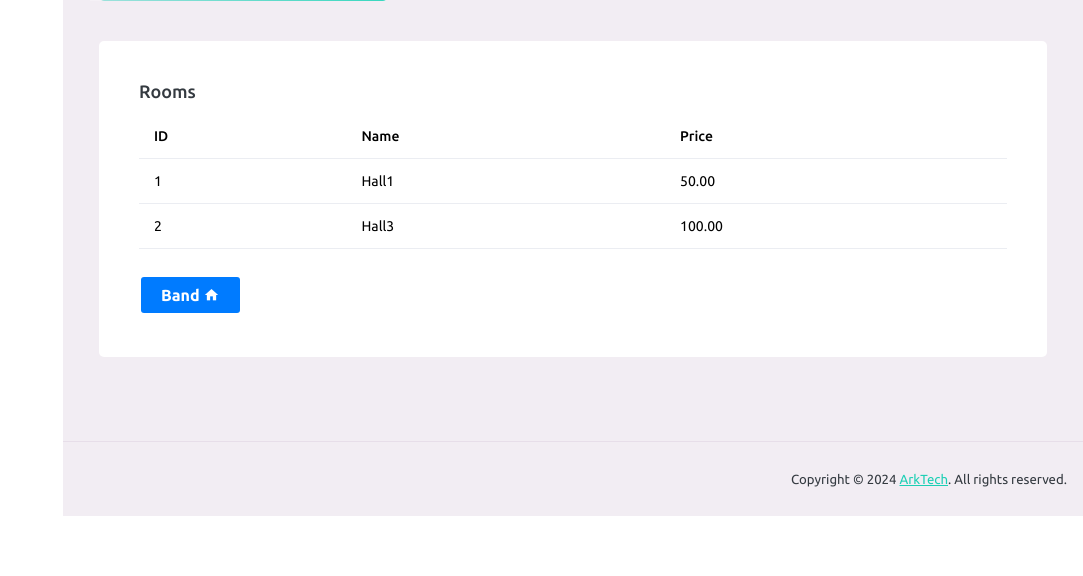
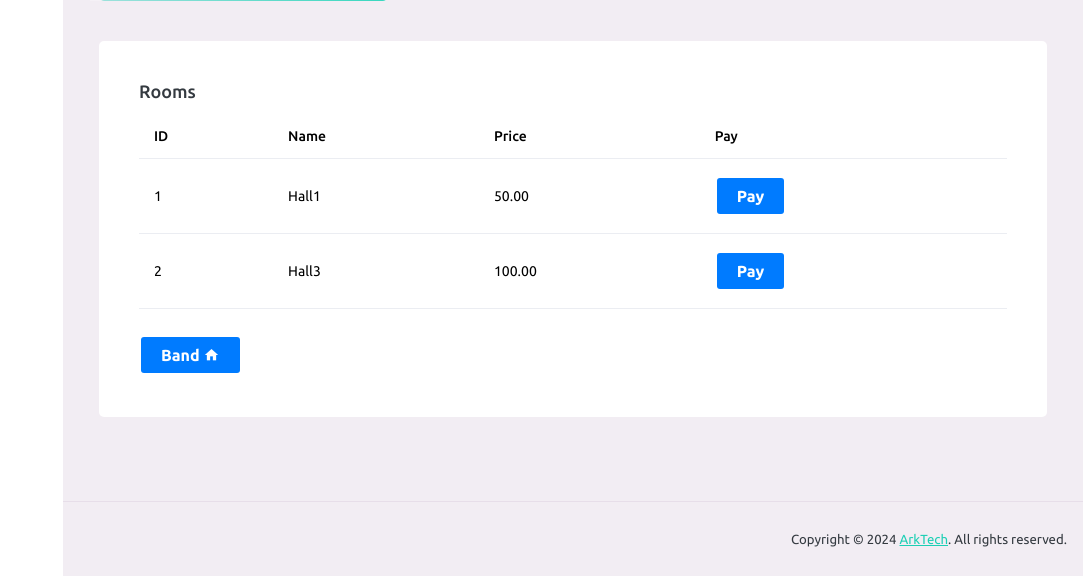
Before and after one commit to kibetamos/RiffMates, a Django app: template templates/rooms.html in a window 1280 px wide. Shown: the part 548-1124 px from the top of the page, without its empty margins (197-1280 px from the left). Before the commit the page ends 1064 px from the top, so only its background shows below. Run offline with Django 4.2, Linux system fonts and the light colour scheme; the template is opened without the code that fills it: values that come from a table or form of the project are taken from there, others are empty; data comes from the database, SQL or seed files in the repository; both versions use the stored data as it was after the commit; parts of the project's set-up code (start-up, migrations or seed data) failed here and were passed over; some libraries are stand-ins or nearby versions.

Commit message:
added pay

```diff
--- a/bands/urls.py
+++ b/bands/urls.py
@@ -28,4 +28,6 @@ urlpatterns = [
 
     path('rooms/', views.rooms, name='rooms')
 
+    path('pay/<int:room_id>/', views.pay, name='pay'),
+
 ]
--- a/templates/rooms.html
+++ b/templates/rooms.html
@@ -187,6 +187,7 @@
                             <th> ID </th>
                             <th> Name</th>
                             <th> Price</th>
+                            <th> Pay</th>
                             <!-- <th> Status </th>
                             <th> Last Update </th>
                             <th> Tracking ID </th> -->
@@ -204,6 +205,12 @@
                             </td>
                             <td>
                               {{room.price}}
+                            </td>
+                            <td>
+                              <form action="{% url 'pay' room.id %}" method="post">
+                                {% csrf_token %}
+                                <button type="submit" class="btn btn-primary">Pay</button>
+                              </form>
                             </td>
                             {% endfor %}
                             <!-- <td> Fund is not recieved </td> -->
```
Also changed, not shown: bands/views.py (+10 -0 lines), db.sqlite3.
